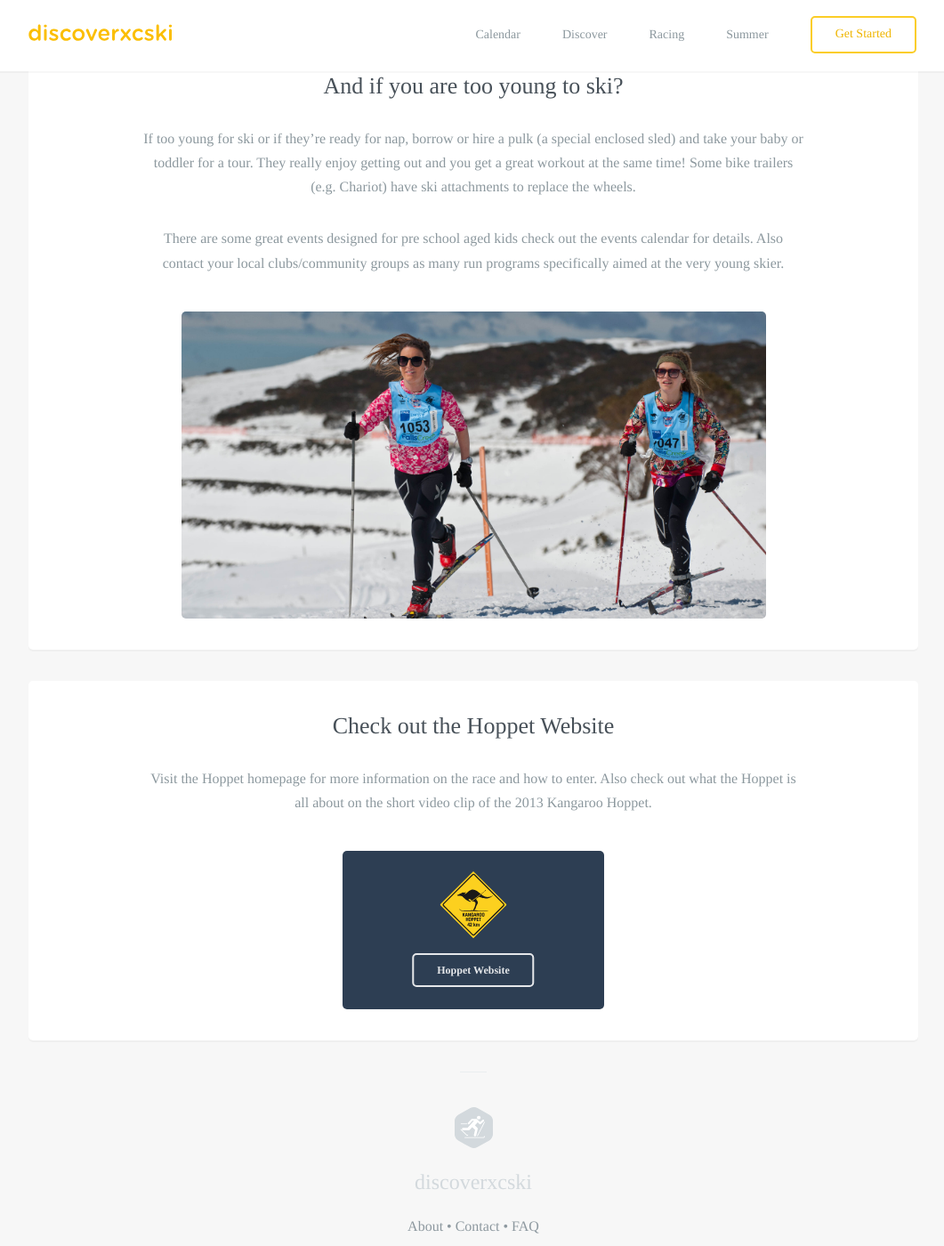
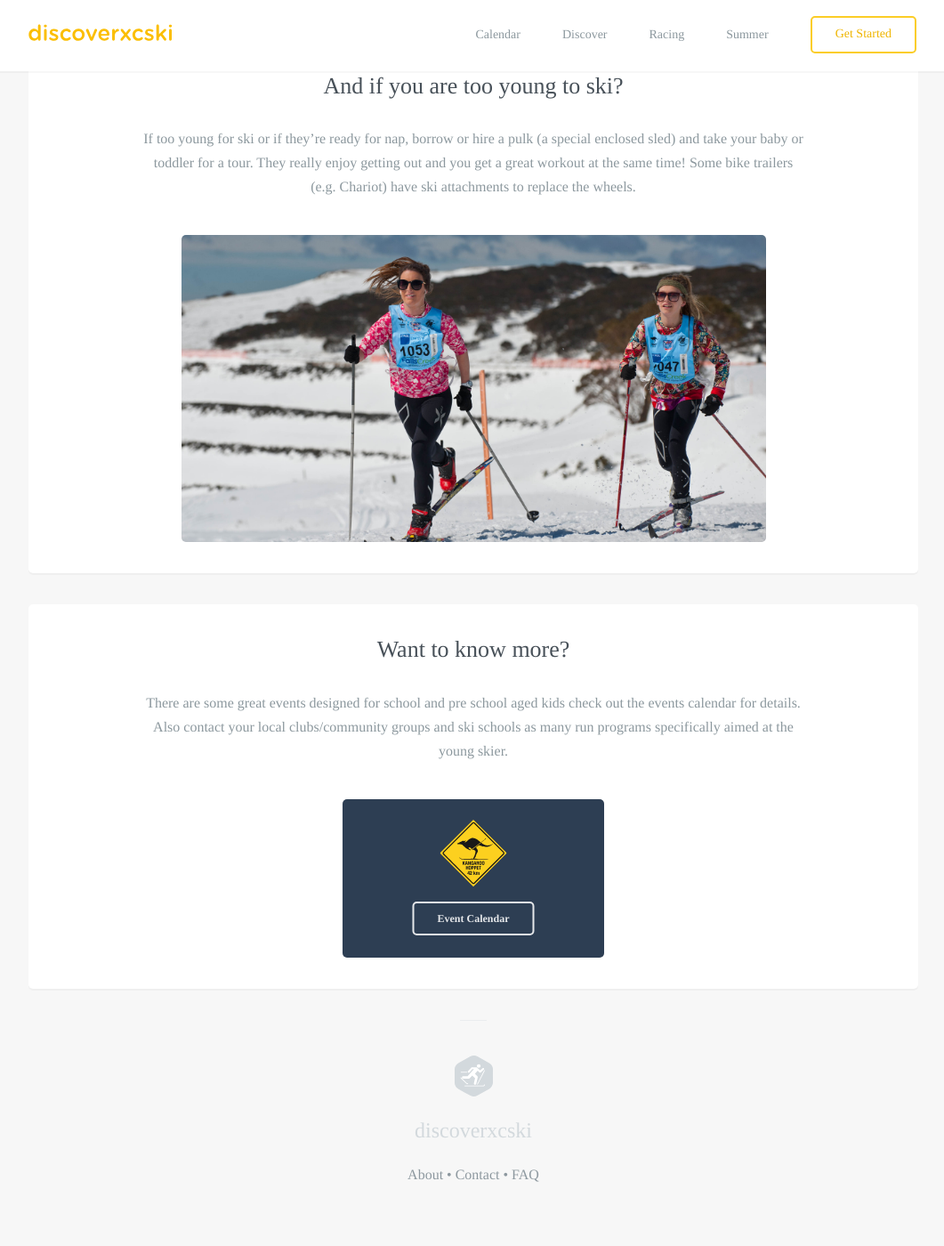
Before and after one commit to robcatto/robcatto.github.io, a Jekyll site: the page built from discoverxc/kids/index.html, in a window 1280 px wide and 1400 px high, scrolled down 4018 px. Shown: the whole window at 89% size, without its empty margins (108-1169 px from the left). Built offline with Jekyll 4.4.1, drawn with Linux system fonts in a browser that asks for light colours; some web fonts are replaced; Markdown is read by kramdown in place of the engine named in the settings.

Commit message:
Update index.html

```diff
--- a/discoverxc/kids/index.html
+++ b/discoverxc/kids/index.html
@@ -174,7 +174,7 @@ layout: default
                 <section class="mobile_section">
                     <h3>And if you are too young to ski?</h3>
                     <p>If too young for ski or if they’re ready for nap, borrow or hire a pulk (a special enclosed sled) and take your baby or toddler for a tour. They really enjoy getting out and you get a great workout at the same time! Some bike trailers (e.g. Chariot) have ski attachments to replace the wheels.
-                        <p>There are some great events designed for pre school aged kids check out the events calendar for details.  Also contact your local clubs/community groups as many run programs specifically aimed at the very young skier.
+
 
                     </p>
                     <div class="one">
@@ -191,9 +191,8 @@ layout: default
 
 
                    <section class="mobile_section" style="border-bottom: none;">
-                <h3>Check out the Hoppet Website</h3>
-                <p>
-                Visit the Hoppet homepage for more information on the race and how to enter.  Also check out what the Hoppet is all about on the short video clip of the 2013 Kangaroo Hoppet.
+                <h3>Want to know more?</h3>
+                <p>There are some great events designed for school and pre school aged kids check out the events calendar for details.  Also contact your local clubs/community groups and ski schools as many run programs specifically aimed at the young skier.
 
 
                 </p>
@@ -264,7 +263,7 @@ layout: default
                                         </g>
                                     </g>
                                 </svg>
-                                                    <a class="button small inverse" href="http://www.hoppet.com.au/" data-featurette="analytics-click-event" data-event-category="button" data-event-action="M: Clicked Perks" data-event-label="Source: Features Page" id="featurette-13">Hoppet Website</a>
+                                                    <a class="button small inverse" href="http://www.hoppet.com.au/" data-featurette="analytics-click-event" data-event-category="button" data-event-action="M: Clicked Perks" data-event-label="Source: Features Page" id="featurette-13">Event Calendar</a>
                                                 </div>
                         </div>
                     </div>
```
